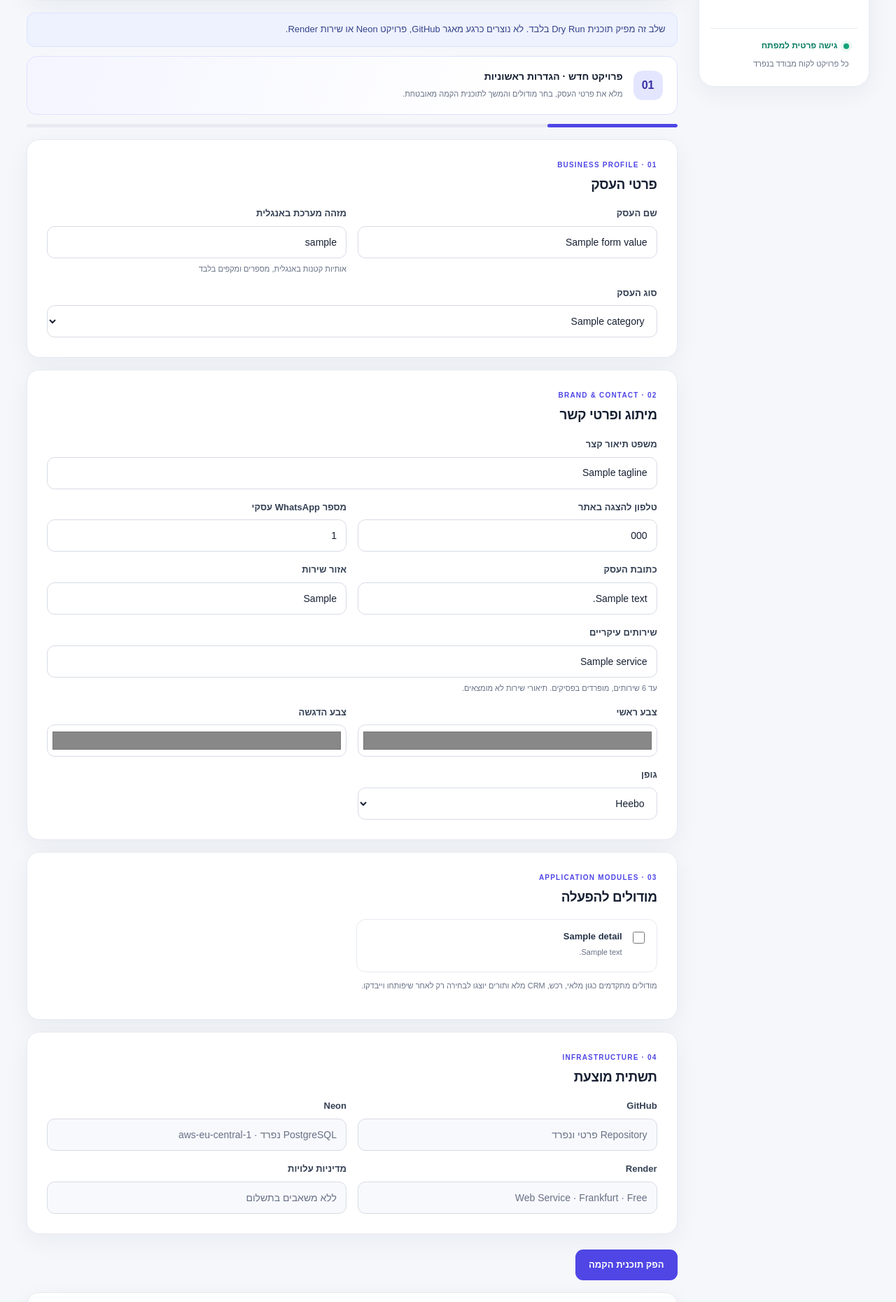
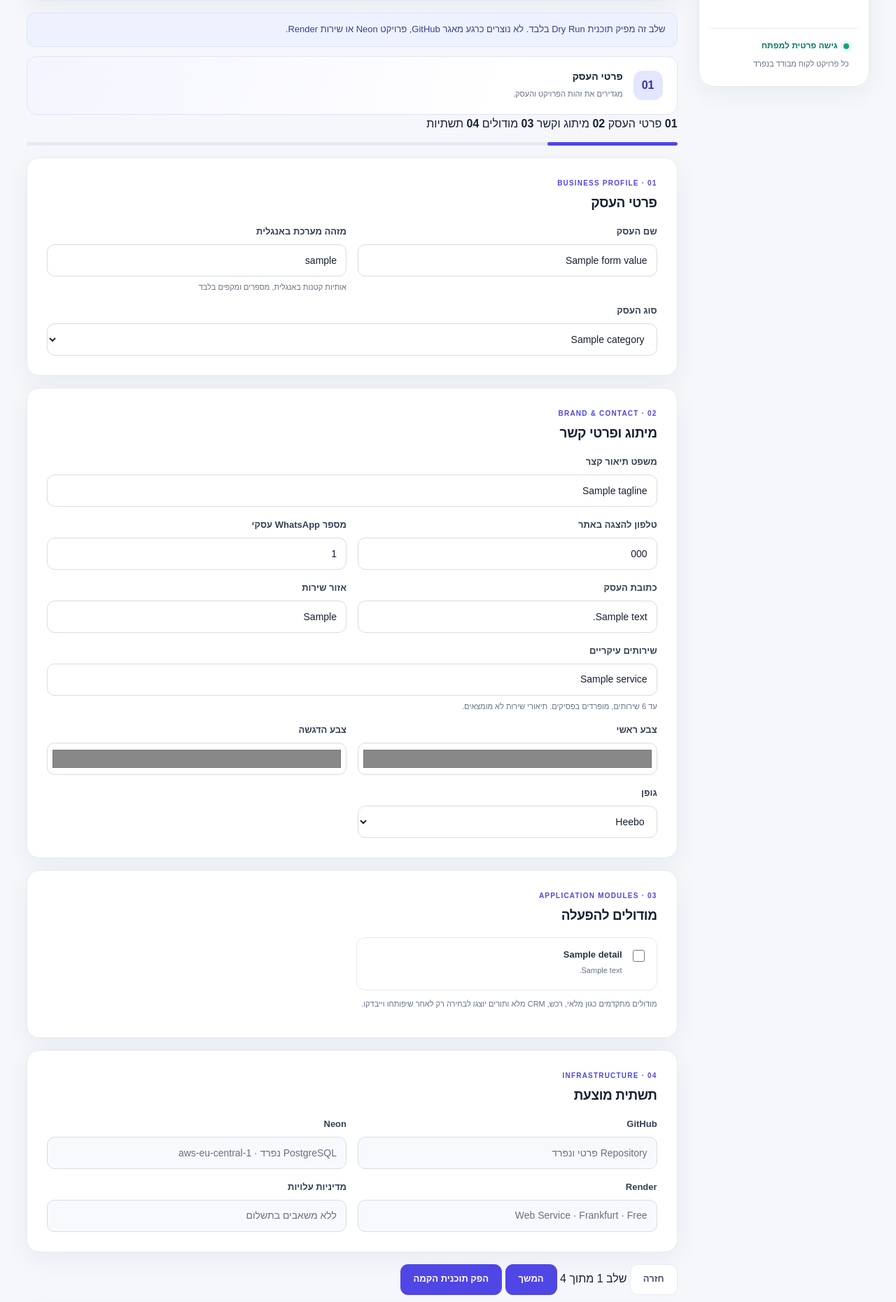
Before and after one commit to mv89-heb/business-mvp, a Flask app: template templates/provisioning_wizard.html in a window 1280 px wide. Shown: the part 660-2520 px from the top of the page at 70% size. Run offline with Flask 3, Linux system fonts and the light colour scheme; the template is opened without the code that fills it: most values are stand-ins (such as "Sample title", 1, 10 or a date in 2020); some libraries are stand-ins or nearby versions.

Commit message:
Turn setup form into interactive four-step wizard

```diff
--- a/templates/provisioning_wizard.html
+++ b/templates/provisioning_wizard.html
@@ -5,6 +5,7 @@
   <meta name="viewport" content="width=device-width, initial-scale=1">
   <title>אשף הקמת עסקים | כלי מפתח</title>
   <link rel="stylesheet" href="{{ url_for('static', filename='css/provisioning.css') }}">
+  <script defer src="{{ url_for('static', filename='js/provisioning.js') }}"></script>
 </head>
 <body>
   <main class="shell">
@@ -73,10 +74,17 @@
         {% for category, message in messages %}<div class="notice error">{{ message }}</div>{% endfor %}
       {% endwith %}
       {% if error %}<div class="notice error">{{ error }}</div>{% endif %}
-      <div class="step-banner"><div class="step-count">01</div><div class="step-copy"><strong>פרויקט חדש · הגדרות ראשוניות</strong><span>מלא את פרטי העסק, בחר מודולים והמשך לתוכנית הקמה מאובטחת.</span></div></div>
-      <div class="progress-track" aria-label="התקדמות"><span></span></div>
-      <form method="post" action="{{ url_for('wizard') }}">
+      <div class="step-banner"><div class="step-count" data-step-number>01</div><div class="step-copy"><strong data-step-title>פרטי העסק</strong><span data-step-description>מגדירים את זהות הפרויקט והעסק.</span></div></div>
+      <div class="wizard-steps" aria-label="שלבי האשף">
+        <span class="wizard-step-label active" data-step-label="0"><b>01</b> פרטי העסק</span>
+        <span class="wizard-step-label" data-step-label="1"><b>02</b> מיתוג וקשר</span>
+        <span class="wizard-step-label" data-step-label="2"><b>03</b> מודולים</span>
+        <span class="wizard-step-label" data-step-label="3"><b>04</b> תשתיות</span>
+      </div>
+      <div class="progress-track" aria-label="התקדמות"><span data-progress></span></div>
+      <form method="post" action="{{ url_for('wizard') }}" novalidate>
         <input type="hidden" name="csrf_token" value="{{ csrf_token() }}">
+        <div class="wizard-step" data-wizard-step="0">
         <section class="panel" id="business-profile">
           <div class="eyebrow">01 · BUSINESS PROFILE</div><h2>פרטי העסק</h2>
           <div class="grid">
@@ -85,6 +93,8 @@
             <div class="field full"><label for="category">סוג העסק</label><select id="category" name="category">{% for key,label in categories.items() %}<option value="{{ key }}" {% if form_values.category == key %}selected{% endif %}>{{ label }}</option>{% endfor %}</select></div>
           </div>
         </section>
+      </div>
+      <div class="wizard-step" data-wizard-step="1">
         <section class="panel" id="brand-profile">
           <div class="eyebrow">02 · BRAND & CONTACT</div><h2>מיתוג ופרטי קשר</h2>
           <div class="grid">
@@ -99,6 +109,8 @@
             <div class="field"><label for="font_family">גופן</label><select id="font_family" name="font_family">{% for font in ['Heebo','Assistant','Rubik','Arial'] %}<option value="{{ font }}" {% if form_values.font_family == font %}selected{% endif %}>{{ font }}</option>{% endfor %}</select></div>
           </div>
         </section>
+      </div>
+      <div class="wizard-step" data-wizard-step="2">
         <section class="panel" id="modules">
           <div class="eyebrow">03 · APPLICATION MODULES</div><h2>מודולים להפעלה</h2>
           <div class="choices">
@@ -108,6 +120,8 @@
           </div>
           <p class="hint">מודולים מתקדמים כגון מלאי, רכש, CRM מלא ותורים יוצגו לבחירה רק לאחר שיפותחו וייבדקו.</p>
         </section>
+      </div>
+      <div class="wizard-step" data-wizard-step="3">
         <section class="panel" id="infrastructure">
           <div class="eyebrow">04 · INFRASTRUCTURE</div><h2>תשתית מוצעת</h2>
           <div class="grid">
@@ -117,7 +131,13 @@
             <div class="field"><label>מדיניות עלויות</label><input value="ללא משאבים בתשלום" disabled></div>
           </div>
         </section>
-        <div class="actions"><button class="button" type="submit">הפק תוכנית הקמה</button></div>
+      </div>
+      <div class="wizard-controls">
+        <button class="button secondary" type="button" data-wizard-prev hidden>חזרה</button>
+        <span class="wizard-status" data-wizard-status aria-live="polite">שלב 1 מתוך 4</span>
+        <button class="button" type="button" data-wizard-next>המשך</button>
+        <button class="button" type="submit" data-wizard-submit hidden>הפק תוכנית הקמה</button>
+      </div>
       </form>
       {% if plan %}
         <section class="panel" id="plan-review">
```
